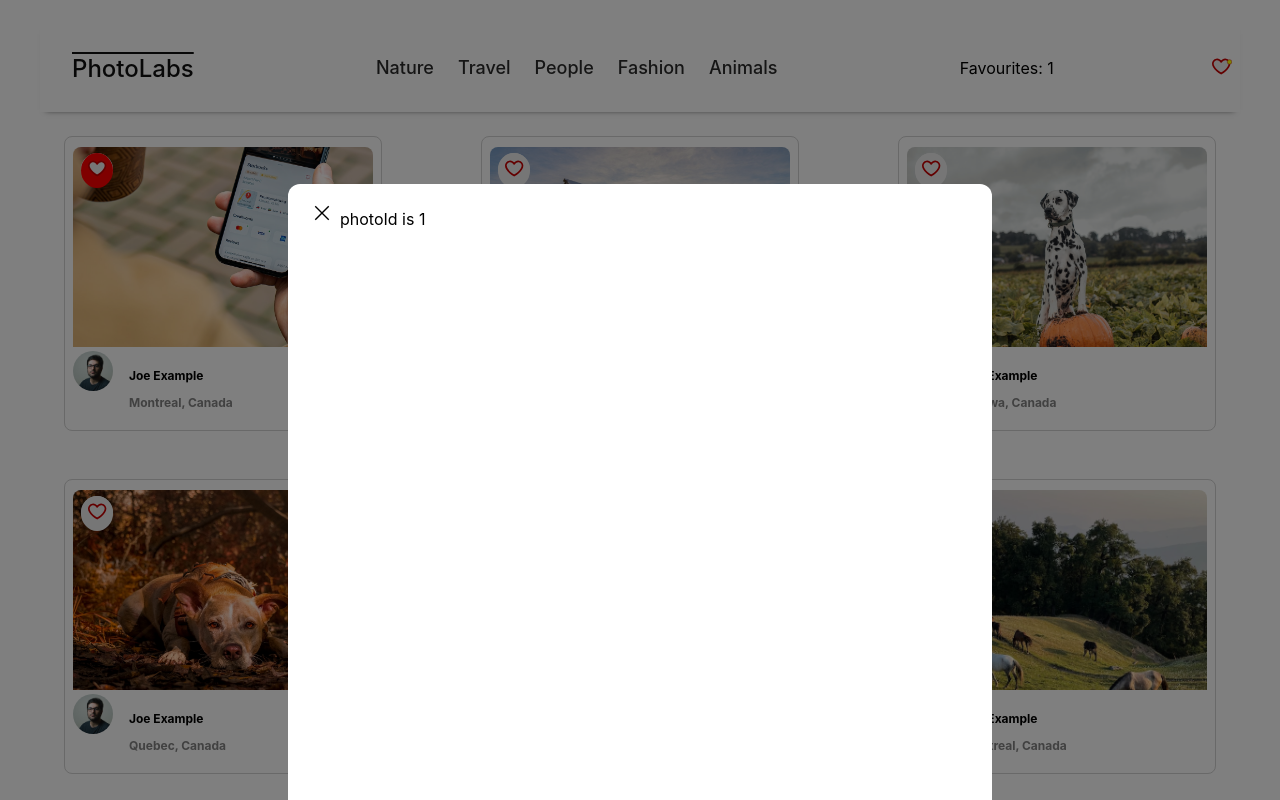
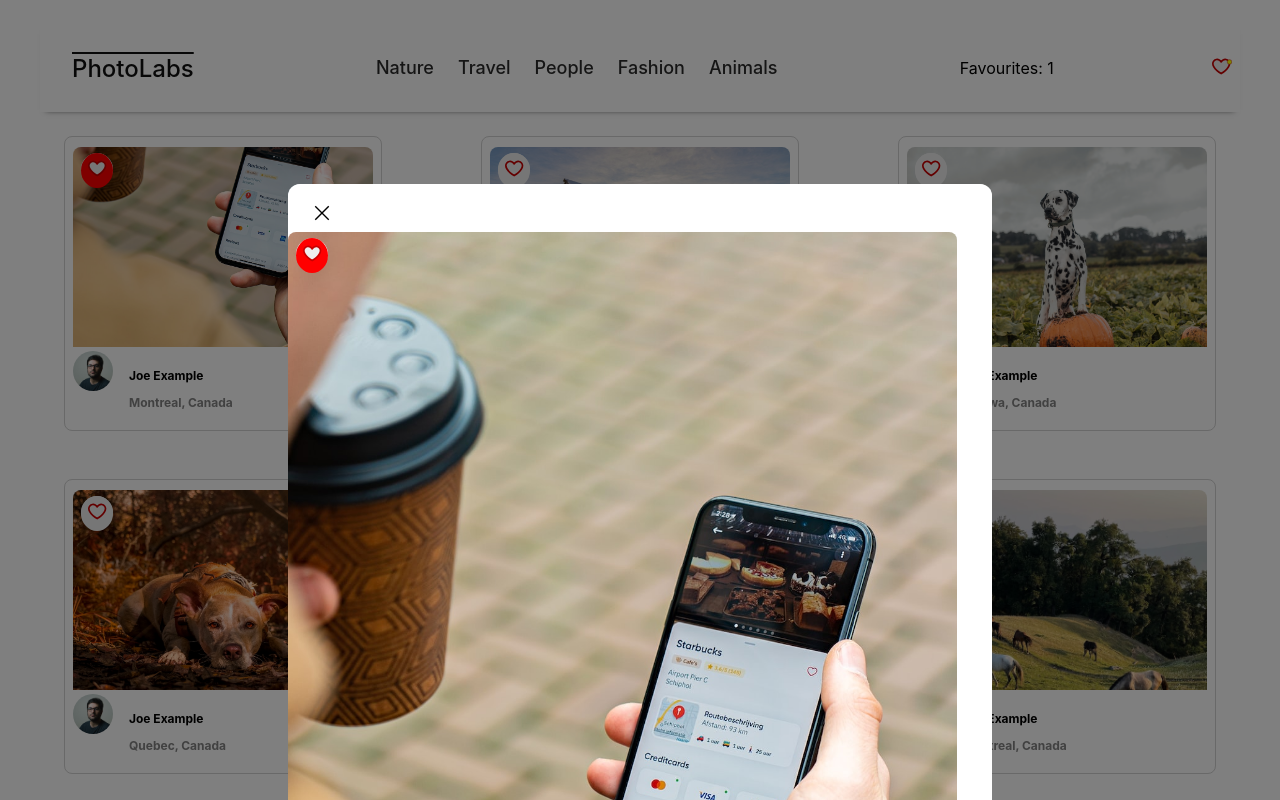
Before and after one commit to rlakhno/photolabs, a React (Create React App) app in the folder frontend/: page / in a window 1280 px wide. Both pictures are taken after a click on the element 97 px from the left and 169 px from the top of the page. Shown: the top 800 px of the page. Built offline with nearby package versions, Linux system fonts and the light colour scheme; the HTML template or start-up script is replaced by a standard one.

Commit message:
See Similar Photos in Modal

```diff
--- a/frontend/src/components/PhotoList.jsx
+++ b/frontend/src/components/PhotoList.jsx
@@ -24,6 +24,7 @@ const PhotoList = ({ photos, favourites, addFavourite, removeFavourite, setDispl
     setPhotoId(photoId);
   }
 
+  // console.log("PHOTOS: ", photos);
 
   return (
     <ul className="photo-list">
@@ -37,7 +38,7 @@ const PhotoList = ({ photos, favourites, addFavourite, removeFavourite, setDispl
           profile={item.user.profile}
           isFavourited={favourites.some((favourite) => favourite.id === item.id)}
           onFavouriteToggle={handleFavouriteToggle}
-          onClick={handlePhotoClick}
+          onPhotoClick={handlePhotoClick}
         />
       ))}
     </ul>
--- a/frontend/src/components/PhotoListItem.jsx
+++ b/frontend/src/components/PhotoListItem.jsx
@@ -5,15 +5,16 @@ import React from "react";
 import "../styles/PhotoListItem.scss";
 import PhotoFavButton from './PhotoFavButton';
 
-const PhotoListItem = ({ id, imageSource, username, profile, location, isFavourited, onFavouriteToggle, onClick }) => {
+const PhotoListItem = ({ id, imageSource, username, profile, location, isFavourited, onFavouriteToggle, onPhotoClick }) => {
   const handleFavouriteClick = (photoId) => {
 
     onFavouriteToggle(photoId);
 
   };
 
+  // console.log("location: ", location);
   return (
-    <div className="photo-list__item" onClick={() => onClick(id)}>
+    <div className="photo-list__item" onClick={() => onPhotoClick(id)}>
       <PhotoFavButton
         isFavourited={isFavourited}
         handleFavouriteClick={handleFavouriteClick}
--- a/frontend/src/routes/PhotoDetailsModal.jsx
+++ b/frontend/src/routes/PhotoDetailsModal.jsx
@@ -2,23 +2,71 @@ import React from 'react';
 
 import '../styles/PhotoDetailsModal.scss'
 import closeSymbol from '../assets/closeSymbol.svg';
+import PhotoList from 'components/PhotoList';
+import PhotoFavButton from 'components/PhotoFavButton';
+import { useFavourites } from '../FavouritesContext';
 
-const PhotoDetailsModal = ({setDisplayModal, photoId, photos}) => {
+const PhotoDetailsModal = ({ setDisplayModal, photoId, photos }) => {
+
+  const { favourites, addFavourite, removeFavourite } = useFavourites();
+  const handleFavouriteToggle = (photoId) => {
+    const isFavourited = favourites.some((favourite) => favourite.id === photoId);
+    if (isFavourited) {
+      removeFavourite(photoId);
+    } else {
+      const photo = photos.find((photo) => photo.id === photoId);
+      addFavourite(photo);
+    }
+  };
+
   const handlePhotoClose = () => {
     // Remove modal when a close-button is clicked
     setDisplayModal(false);
   }
 
   const photo = photos.find((photo) => photo.id === photoId);
-      // addFavourite(photo);
-  console.log("Photo Info: ", photo);
+  // addFavourite(photo);
+  const valuesArray = Object.values(photo.similar_photos);
+  console.log("Photo Info: ", valuesArray);
 
   return (
     <div className="photo-details-modal">
       <button className="photo-details-modal__close-button" onClick={handlePhotoClose}>
         <img src={closeSymbol} alt="close symbol" />
       </button>
-      <span>photoId is {photoId}</span>
+
+      <div>
+        <PhotoFavButton
+          isFavourited={favourites.some((favourite) => favourite.id === photo.id)}
+          // handleFavouriteClick={handleFavouriteClick}
+          photoId={photo.id}
+        />
+        <img
+          className="photo-details-modal__image"
+          src={photo.urls.regular}
+          alt={`Photo by ${photo.user.name}`}
+        />
+        <div className="photo-details-modal__photographer-details">
+
+          <img
+            className="photo-details-modal__photographer-profile"
+            src={photo.user.profile}
+            alt={`Profile of ${photo.user.username}`}
+          />
+          <div className="photo-details-modal__photographer-info">
+            <p>{photo.user.name}</p>
+            <p className="photo-details-modal__photographer-location">
+              {photo.location.city}, {photo.location.country}
+            </p>
+          </div>
+        </div>
+      </div>
+      <div>
+        <span className='photo-details-modal__top-bar '>
+          <p>Similar Photos</p>
+        </span>
+      </div>
+      <PhotoList photos={valuesArray} favourites={favourites}/>
     </div>
   )
 };
```
